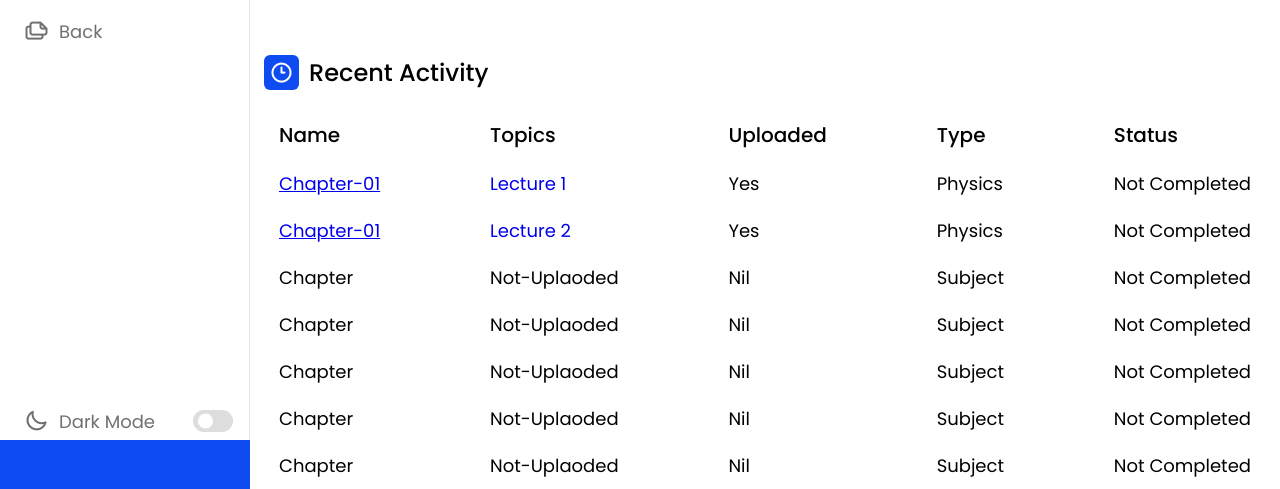
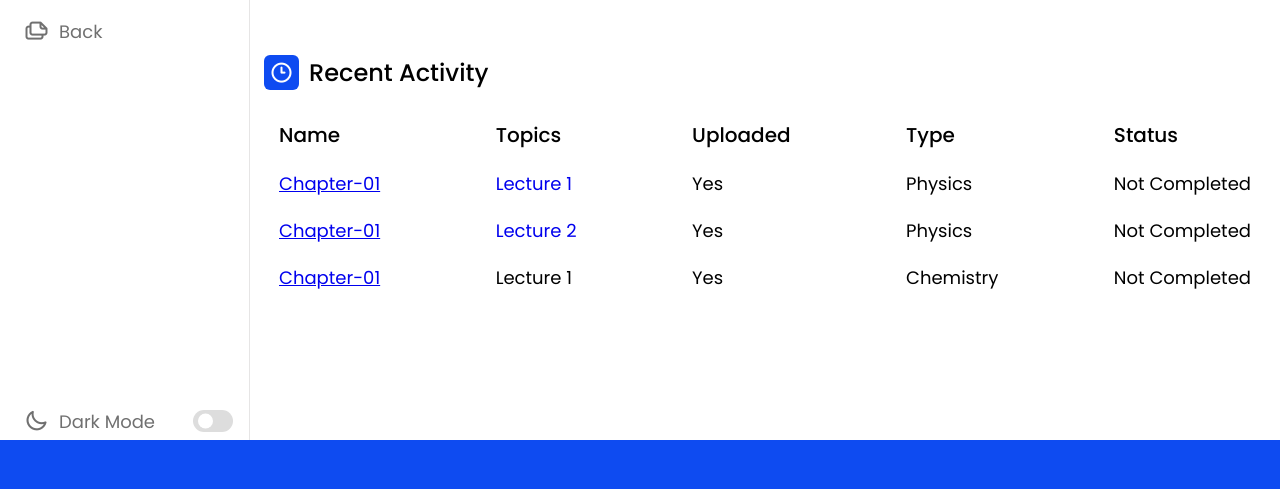
Before and after one commit to anveshapaglu/anveshapaglu, a plain HTML site: page dashboard.html in a window 1280 px wide. Shown: the part 360-849 px from the top of the page. After the commit the page ends 800 px from the top, so only its background shows below. Drawn offline with nearby package versions, Linux system fonts and the light colour scheme.

Commit message:
Update dashboard.html

```diff
--- a/dashboard.html
+++ b/dashboard.html
@@ -120,51 +120,43 @@
 
                       <span class="data-list"> <a href="PhysicsCh1.html"> Chapter-01 </a></span>
                         <span class="data-list"><a href="PhysicsCh1.html"> Chapter-01 </a></span>
+                        <span class="data-list"><a href="chemistry.html">Chapter-01</a></span>
+<!--                         <span class="data-list">Chapter</span>
                         <span class="data-list">Chapter</span>
                         <span class="data-list">Chapter</span>
-                        <span class="data-list">Chapter</span>
-                        <span class="data-list">Chapter</span>
-                        <span class="data-list">Chapter</span>
+                        <span class="data-list">Chapter</span> -->
                     </div>
                     <div class="data email">
                         <span class="data-title">Topics</span>
                         <span class="data-list"><a href="content1.1p.html" style="text-decoration: none;"> Lecture 1 </a></span>
                         <span class="data-list"><a href="content1.2p.html" style="text-decoration: none;"> Lecture 2 </a></span>
+                        <span class="data-list">Lecture 1</span>
+
+<!--                         <span class="data-list">Not-Uplaoded</span>
                         <span class="data-list">Not-Uplaoded</span>
                         <span class="data-list">Not-Uplaoded</span>
-                        <span class="data-list">Not-Uplaoded</span>
-                        <span class="data-list">Not-Uplaoded</span>
-                        <span class="data-list">Not-Uplaoded</span>
+                        <span class="data-list">Not-Uplaoded</span> -->
                     </div>
                     <div class="data joined">
                         <span class="data-title">Uploaded</span>
                         <span class="data-list">Yes</span>
                         <span class="data-list">Yes</span>
-                        <span class="data-list">Nil</span>
-                        <span class="data-list">Nil</span>
-                        <span class="data-list">Nil</span>
-                        <span class="data-list">Nil</span>
-                        <span class="data-list">Nil</span>
+                        <span class="data-list">Yes</span>
+
                     </div>
                     <div class="data type">
                         <span class="data-title">Type</span>
                         <span class="data-list">Physics</span>
                         <span class="data-list">Physics</span>
-                        <span class="data-list">Subject</span>
-                        <span class="data-list">Subject</span>
-                        <span class="data-list">Subject</span>
-                        <span class="data-list">Subject</span>
-                        <span class="data-list">Subject</span>
+                        <span class="data-list">Chemistry</span>
+
                     </div>
                     <div class="data status">
                         <span class="data-title">Status</span>
                         <span class="data-list">Not Completed</span>
                         <span class="data-list">Not Completed</span>
                         <span class="data-list">Not Completed</span>
-                        <span class="data-list">Not Completed</span>
-                        <span class="data-list">Not Completed</span>
-                        <span class="data-list">Not Completed</span>
-                        <span class="data-list">Not Completed</span>
+
                     </div>
                 </div>
             </div>
```
